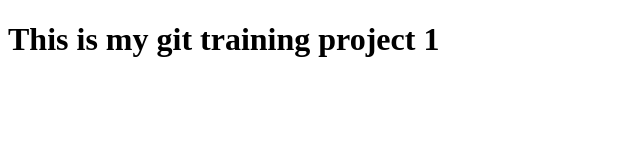
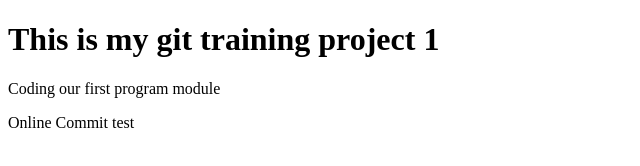
Before and after one commit to Abubaker87/GitTrainingPart2, a plain HTML site: page index.html in a window 1280 px wide. Shown: the whole page, without its empty margins (0-640 px from the left). Drawn offline with Linux system fonts and the light colour scheme.

Commit message:
Second Commit

```diff
--- a/index.html
+++ b/index.html
@@ -5,5 +5,7 @@
     </head>
     <body>
         <h1>This is my git training project 1</h1>
+        <p>Coding our first program module</p>
+        <p>Online Commit test</p>
     </body>
 </html>
```
